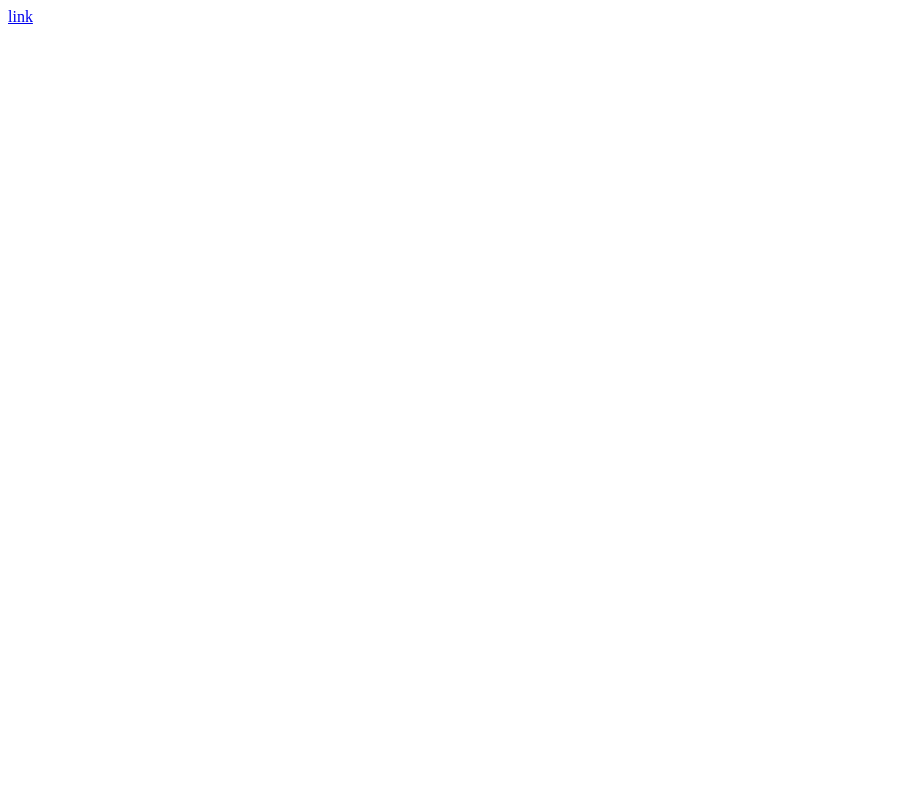
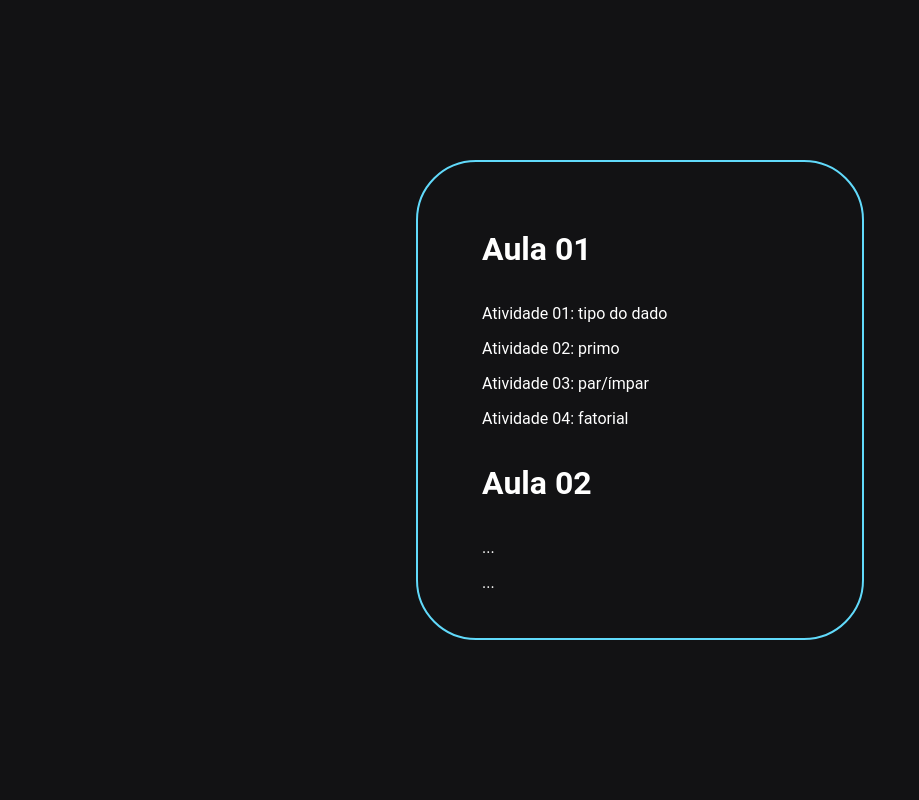
Before and after one commit to odevz/fatec-lab-eng-software, a plain HTML site: page index.html in a window 1280 px wide. Shown: the whole page, without its empty margins (0-919 px from the left). Drawn offline with Linux system fonts and the light colour scheme.

Commit message:
update index page

```diff
--- a/index.html
+++ b/index.html
@@ -1,12 +1,164 @@
 <!DOCTYPE html>
-<html lang="en">
+<html lang="pt-BR">
   <head>
     <meta charset="UTF-8" />
-    <meta http-equiv="X-UA-Compatible" content="IE=edge" />
     <meta name="viewport" content="width=device-width, initial-scale=1.0" />
-    <title>Document</title>
+    <link rel="preconnect" href="https://fonts.googleapis.com" />
+    <link rel="preconnect" href="https://fonts.gstatic.com" crossorigin />
+    <link href="https://fonts.googleapis.com/css2?family=Poppins:wght@400;500;600;700&display=swap" rel="stylesheet" />
+    <title>Laboratório de engenharia - Atividades</title>
+    <style>
+      * {
+        margin: 0;
+        padding: 0;
+        box-sizing: border-box;
+        -webkit-font-smoothing: antialiased;
+      }
+
+      :root {
+        --white: #ffffff;
+        --gray-100: #e1e1e6;
+        --gray-300: #a8a8b3;
+        --gray-700: #323238;
+        --gray-800: #29292e;
+        --gray-850: #1f2729;
+        --gray-900: #121214;
+        --cyan-500: #61dafb;
+        --yellow-500: #eba417;
+      }
+
+      @media (max-width: 1080px) {
+        html {
+          font-size: 93.75%;
+        }
+      }
+
+      @media (max-width: 720px) {
+        html {
+          font-size: 87.5%;
+        }
+      }
+
+      body {
+        background: var(--gray-900);
+        color: var(--white);
+      }
+
+      body,
+      input,
+      button,
+      textarea,
+      select,
+      textarea {
+        font: 400 1rem "Roboto", sans-serif;
+      }
+
+      button {
+        cursor: pointer;
+      }
+
+      a {
+        color: inherit;
+        text-decoration: none;
+      }
+
+      .container {
+        display: flex;
+        flex-direction: column;
+        align-items: center;
+        justify-content: center;
+        width: 100vw;
+        height: 100vh;
+      }
+
+      .atividades::-webkit-scrollbar {
+        background: #1d1d1d;
+        width: 15px; /* width of the entire scrollbar */
+        border-top-right-radius: 5px;
+        border-bottom-right-radius: 5px;
+      }
+
+      .atividades::-webkit-scrollbar-thumb {
+        background-color: #5b5b5b; /* color of the scroll thumb */
+        border-radius: 5px; /* roundness of the scroll thumb */
+      }
+
+      .content {
+        max-width: 28rem;
+        max-height: 30rem;
+        padding-left: 4rem;
+        padding-right: 2px;
+        display: flex;
+        align-items: center;
+        justify-content: center;
+        border: var(--cyan-500) 2px solid;
+        border-radius: 60px;
+      }
+
+      .content a:hover {
+        color: var(--cyan-500);
+      }
+
+      .atividades {
+        width: 28rem;
+        height: 80%;
+        display: flex;
+        flex-direction: column;
+        overflow: auto;
+        gap: 1rem;
+      }
+
+      h1 {
+        margin: 20px 0px;
+      }
+    </style>
   </head>
   <body>
-    <a href="https://github.com/odevz">link</a>
+    <div class="container">
+      <div class="content">
+        <div class="atividades">
+          <h1>Aula 01</h1>
+          <a
+            target="_blank"
+            href="https://github.com/odevz/fatec-lab-eng-software/tree/main/Aula%2001%20-%20Atividade%2001%20-%20tipo%20do%20dado"
+            >Atividade 01: tipo do dado</a
+          >
+          <a
+            target="_blank"
+            href="https://github.com/odevz/fatec-lab-eng-software/tree/main/Aula%2001%20-%20Atividade%2002%20-%20primo"
+            >Atividade 02: primo</a
+          >
+          <a
+            target="_blank"
+            href="https://github.com/odevz/fatec-lab-eng-software/tree/main/Aula%2001%20-%20Atividade%2003%20-%20par%C3%ADmpar"
+            >Atividade 03: par/ímpar</a
+          >
+          <a
+            target="_blank"
+            href="https://github.com/odevz/fatec-lab-eng-software/tree/main/Aula%2001%20-%20Atividade%2004%20-%20fatorial"
+            >Atividade 04: fatorial</a
+          >
+
+          <h1>Aula 02</h1>
+          <a target="_blank" href="https://github.com/odevz">...</a>
+          <a target="_blank" href="https://github.com/odevz">...</a>
+          <a target="_blank" href="https://github.com/odevz">...</a>
+          <a target="_blank" href="https://github.com/odevz">...</a>
+          <a target="_blank" href="https://github.com/odevz">...</a>
+          <a target="_blank" href="https://github.com/odevz">...</a>
+          <a target="_blank" href="https://github.com/odevz">...</a>
+          <a target="_blank" href="https://github.com/odevz">...</a>
+          <a target="_blank" href="https://github.com/odevz">...</a>
+          <a target="_blank" href="https://github.com/odevz">...</a>
+          <a target="_blank" href="https://github.com/odevz">...</a>
+          <a target="_blank" href="https://github.com/odevz">...</a>
+          <a target="_blank" href="https://github.com/odevz">...</a>
+          <a target="_blank" href="https://github.com/odevz">...</a>
+          <a target="_blank" href="https://github.com/odevz">...</a>
+          <a target="_blank" href="https://github.com/odevz">...</a>
+          <a target="_blank" href="https://github.com/odevz">...</a>
+        </div>
+      </div>
+    </div>
   </body>
 </html>
```
